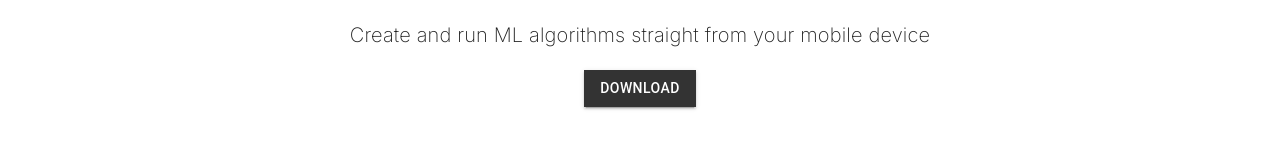
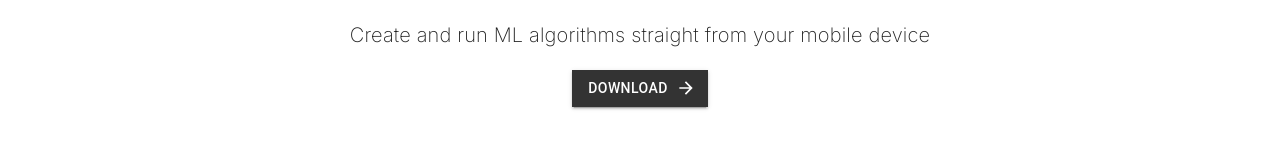
Before and after one commit to machinename/machine_name, a Next.js app: page /mini_ml in a window 1280 px wide. Shown: the part 496-656 px from the top of the page. Built offline with nearby package versions, Linux system fonts and the light colour scheme.

Commit message:
Update pages

```diff
--- a/app/mini_ml/page.tsx
+++ b/app/mini_ml/page.tsx
@@ -1,14 +1,23 @@
+import { ArrowForward } from '@mui/icons-material';
 import styles from '../styles/page.module.css'
 import { Button } from '@mui/material';
-export default function MiniML(): JSX.Element {
+import Image from 'next/image'
+
+export default function MiniML() {
+  const DOWNLOAD_URL = "https://machinename.dev/mini_ml";
   return (
     <div className={styles.wrapperTwo}>
       <h2 className={styles.h2}>Mini ML</h2>
+
       <div className={styles.container}>
         <p className={styles.p1}>
           Create and run ML algorithms straight from your mobile device
         </p>
-        <Button color='secondary' sx={{ borderRadius: '0'}} variant="contained">DOWNLOAD</Button>
+        <Button color='secondary' sx={{ borderRadius: '0'}} variant="contained"
+                    href={DOWNLOAD_URL}
+                    rel="noopener noreferrer"
+                    target="_blank"
+        endIcon={ <ArrowForward/> }>DOWNLOAD</Button>
       </div>
     </div>
   );
--- a/app/solutions/page.tsx
+++ b/app/solutions/page.tsx
@@ -1,13 +1,9 @@
 import { Button } from '@mui/material';
 import styles from '../styles/page.module.css';
 import { ArrowForward } from '@mui/icons-material';
-
 import dotenv from 'dotenv';
-
 // Load environment variables from .env file
 dotenv.config();
-
-
 // App component with references and sections for Home, Experience, and Projects
 export default function Solutions() {
     const contactEmail = "info@machinename.dev";
--- a/app/styles/page.module.css
+++ b/app/styles/page.module.css
@@ -18,30 +18,20 @@
   justify-content: space-evenly;
 }
 
-.container {
+.container, .containerTwo {
   display:flex;
-  flex-direction: column;
   align-items: center;
   justify-content: center;
   text-align: center;
   padding: 2%;
 }
 
-.containerTwoA, .containerTwoB {
-  display:flex;
+.container {
   flex-direction: column;
-  height: 100%;
-  width: 50%;
-  padding: 2%;
 }
 
-.containerTwoA {
-/* background-color: aliceblue; */
-justify-content: space-between;
-}
-
-.containerTwoB {
-  justify-content: center;
+.containerTwo {
+  flex-direction: row;
 }
 
 .h1,.h2,.h3,.h4{
```
